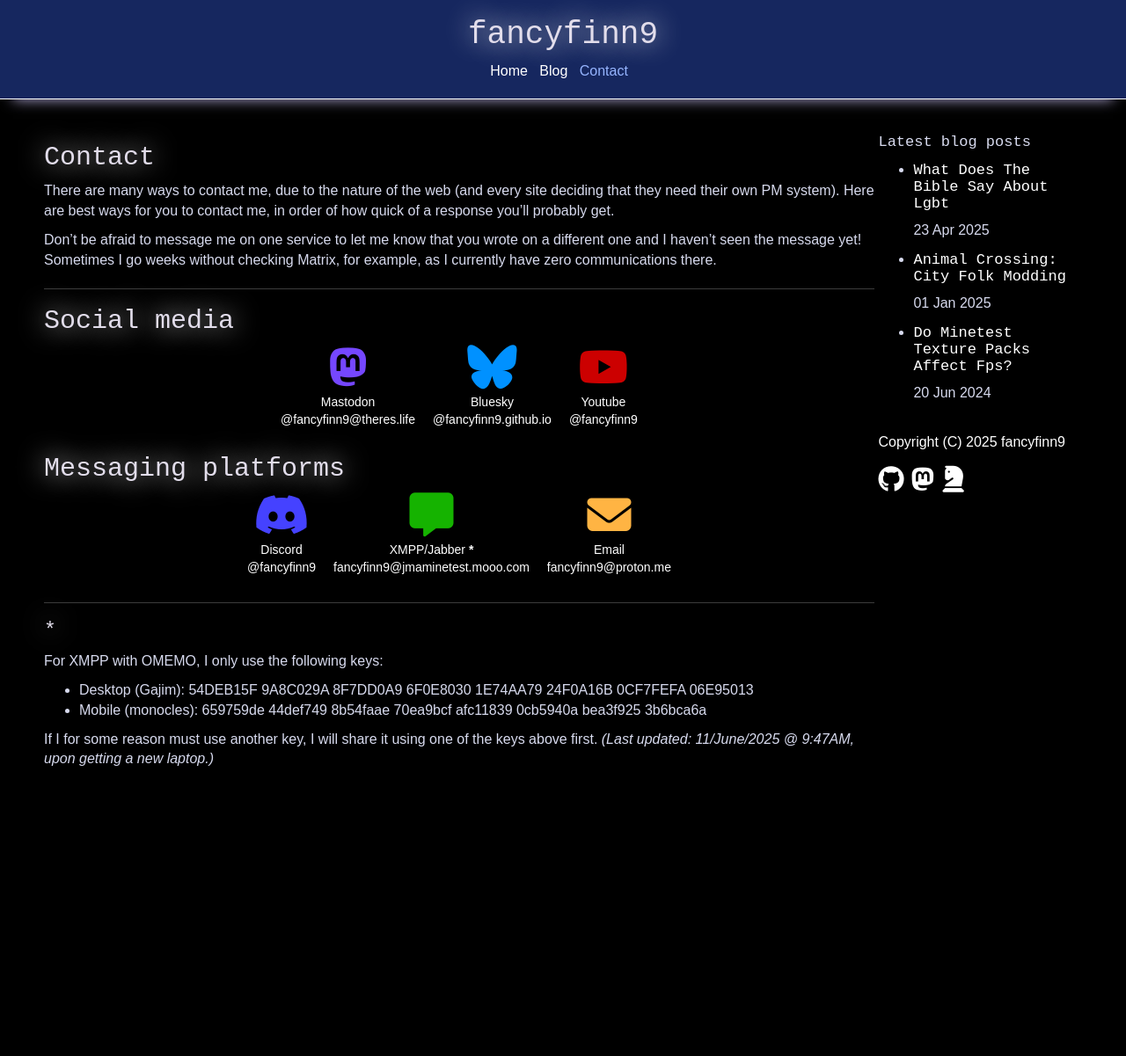
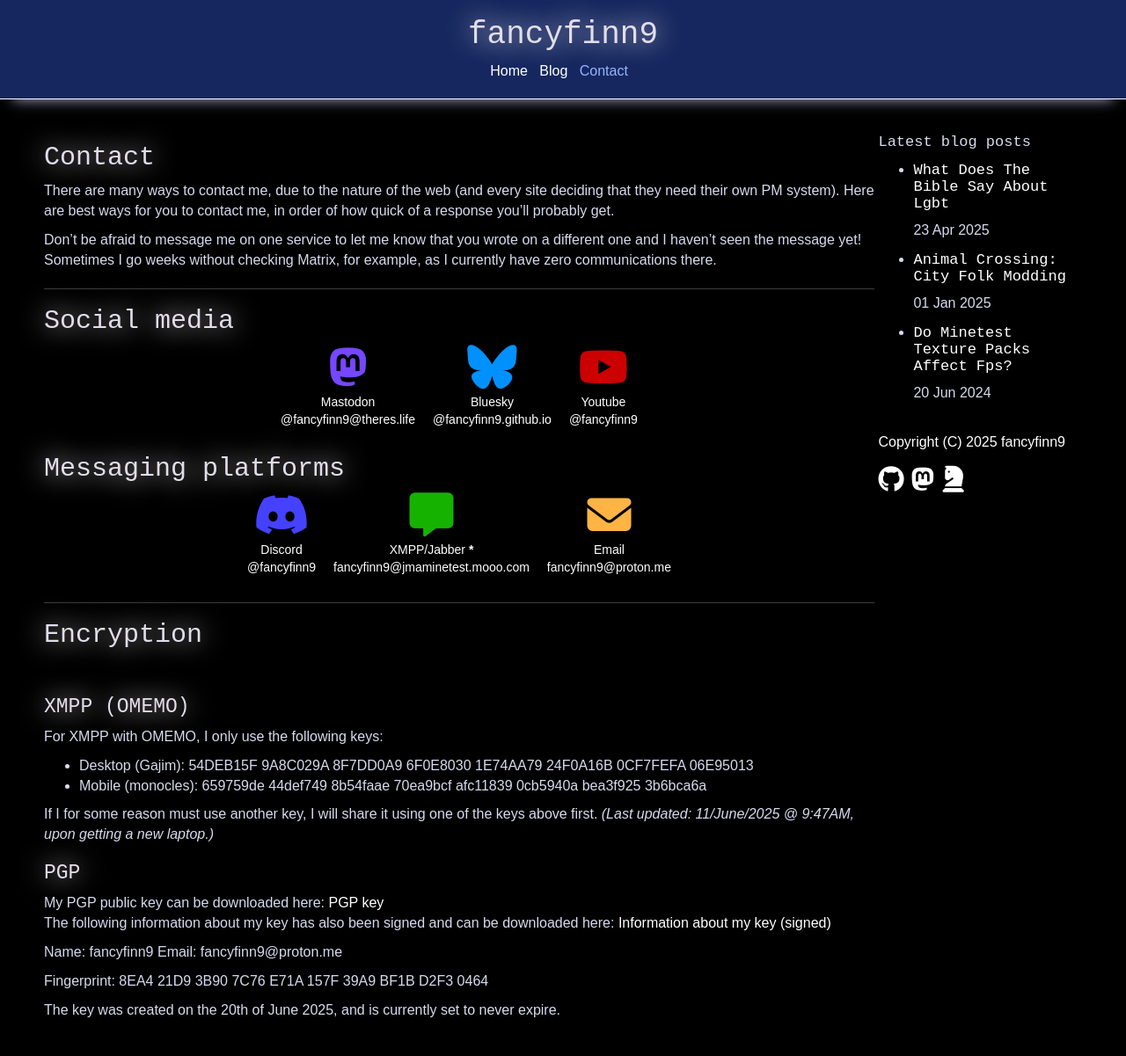
Before and after one commit to fancyfinn9/fancyfinn9.github.io, a Jekyll site: the page built from contact.md, in a window 1280 px wide. Shown: the whole page at 88% size. Built offline with Jekyll 4.4.1, drawn with Linux system fonts in a browser that asks for light colours; before the commit the page ends 915 px from its top, so only the background shows below that.

Commit message:
Add PGP key

```diff
--- a/contact.md
+++ b/contact.md
@@ -62,10 +62,23 @@ Don't be afraid to message me on one service to let me know that you wrote on a
 
 ---
 
-<h3><div id="xmpp">*</div></h3>
+<h2>Encryption</h2><br>
+<h3 id="xmpp">XMPP (OMEMO)</h3>
 For XMPP with OMEMO, I only use the following keys:
 - Desktop (Gajim): 54DEB15F 9A8C029A 8F7DD0A9 6F0E8030 1E74AA79 24F0A16B 0CF7FEFA 06E95013
 - Mobile (monocles): 659759de 44def749 8b54faae 70ea9bcf afc11839 0cb5940a bea3f925 3b6bca6a
 
 If I for some reason must use another key, I will share it using one of the keys above first.
 _(Last updated: 11/June/2025 @ 9:47AM, upon getting a new laptop.)_
+
+<h3 id="pgp">PGP</h3>
+My PGP public key can be downloaded here: [PGP key](/files/fancyfinn9.asc)\
+The following information about my key has also been signed and can be downloaded here: [Information about my key (signed)](/files/keyinformation.txt.asc)
+
+Name: fancyfinn9
+Email: fancyfinn9@proton.me
+
+Fingerprint:
+8EA4 21D9 3B90 7C76 E71A  157F 39A9 BF1B D2F3 0464
+
+The key was created on the 20th of June 2025, and is currently set to never expire.
```
Also changed, not shown: 2 other files.
